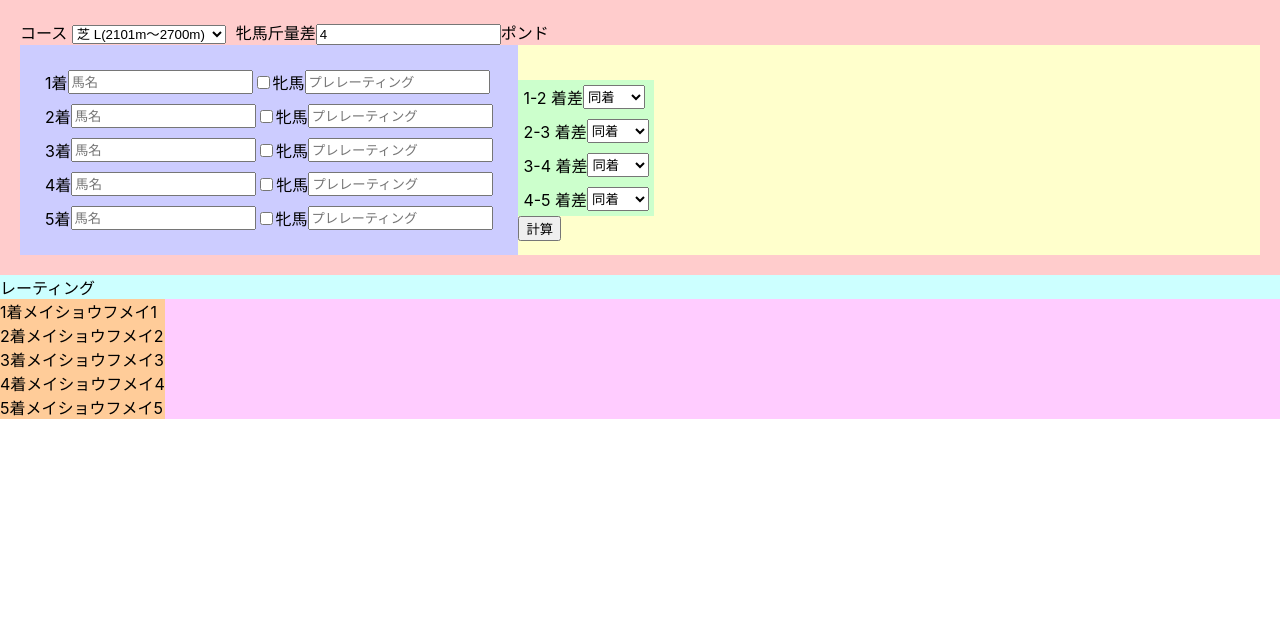
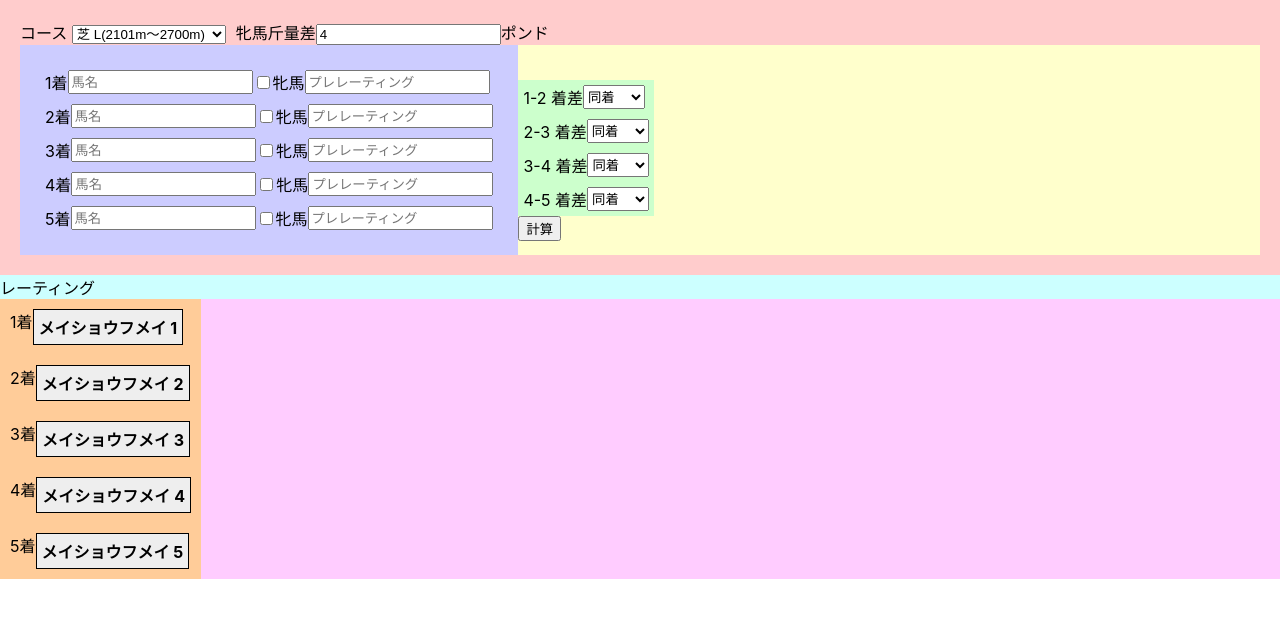
Before and after one commit to 0214sh7/horse-rating-calculator, a React (Create React App) app: page / in a window 1280 px wide. Shown: the top 618 px of the page. Built offline with nearby package versions, Linux system fonts and the light colour scheme.

Commit message:
牝馬にチェックを入れると赤字になる

```diff
--- a/src/components/inputHorse.jsx
+++ b/src/components/inputHorse.jsx
@@ -91,6 +91,9 @@ export function InputResult(){
 };
 
 export function InputHorse({place, defaultName, setName, defaultMare, setMare, defaultRating, setRating}){
+
+    const [color, setColor] = useState("black")
+
     return(
         <div className = "inputHorse" style={styles.inputHorse}>
             <div className="place">
@@ -98,16 +101,21 @@ export function InputHorse({place, defaultName, setName, defaultMare, setMare, d
             </div>
             <input
                 type="text"
+                className="horseName"
                 placeholder="馬名"
                 value={defaultName}
                 onChange={(e) => setName(e.target.value)}
+                style = {{color:color}}
             />
             <div>
                 <input
                     type="checkbox"
                     id="isMare"
                     value={defaultMare}
-                    onChange={(e) => setMare(e.target.checked)}
+                    onChange={(e) => {
+                        setMare(e.target.checked)
+                        setColor(e.target.checked?"red":"black")
+                    }}
                 />
                 <label>牝馬 </label>
             </div>
@@ -116,6 +124,9 @@ export function InputHorse({place, defaultName, setName, defaultMare, setMare, d
                 placeholder="プレレーティング"
                 value={defaultRating}
                 onChange={(e) => setRating(e.target.value)}
+                style = {
+                    {color:color}
+                }
             />
         </div>
     );
--- a/src/components/outputHorse.jsx
+++ b/src/components/outputHorse.jsx
@@ -1,3 +1,11 @@
+export function ShowData({data}){
+    return(
+        <div className="ShowData" style={styles.showData}>
+            {data}
+        </div>
+    );
+};
+
 export function OutputResult(){
     return(
         <div className="outputResult" style={styles.outputResult}>
@@ -12,7 +20,6 @@ export function OutputResult(){
                     <OutputName place = '4'/>
                     <OutputName place = '5'/>
                 </div>
-
             </div>
         </div>
 
@@ -26,12 +33,19 @@ export function OutputName({place}){
                 {place}着
             </div>
             {/* <input type="text" placeholder="馬名"/> */}
-            メイショウフメイ{place}
+
+            <ShowData data={"メイショウフメイ "+place}/>
         </div>
     );
 };
 
 const styles = {
+    showData: {
+        padding: '5px',
+        fontWeight: "bold",
+        border: "solid 1.5px #000",
+        backgroundColor: '#eee',
+    },
     outputResult: {
         flexDirection: 'row',
         backgroundColor: '#cff',
@@ -45,7 +59,7 @@ const styles = {
     outputName: {
         display: 'flex',
         flexDirection: 'row',
-        padding: '0px 0px 0px 0px',
+        padding: '10px',
         backgroundColor: '#fc9',
     },
   };
```
Also changed, not shown: 1 other file (tests, documents, lock files or other folders).
